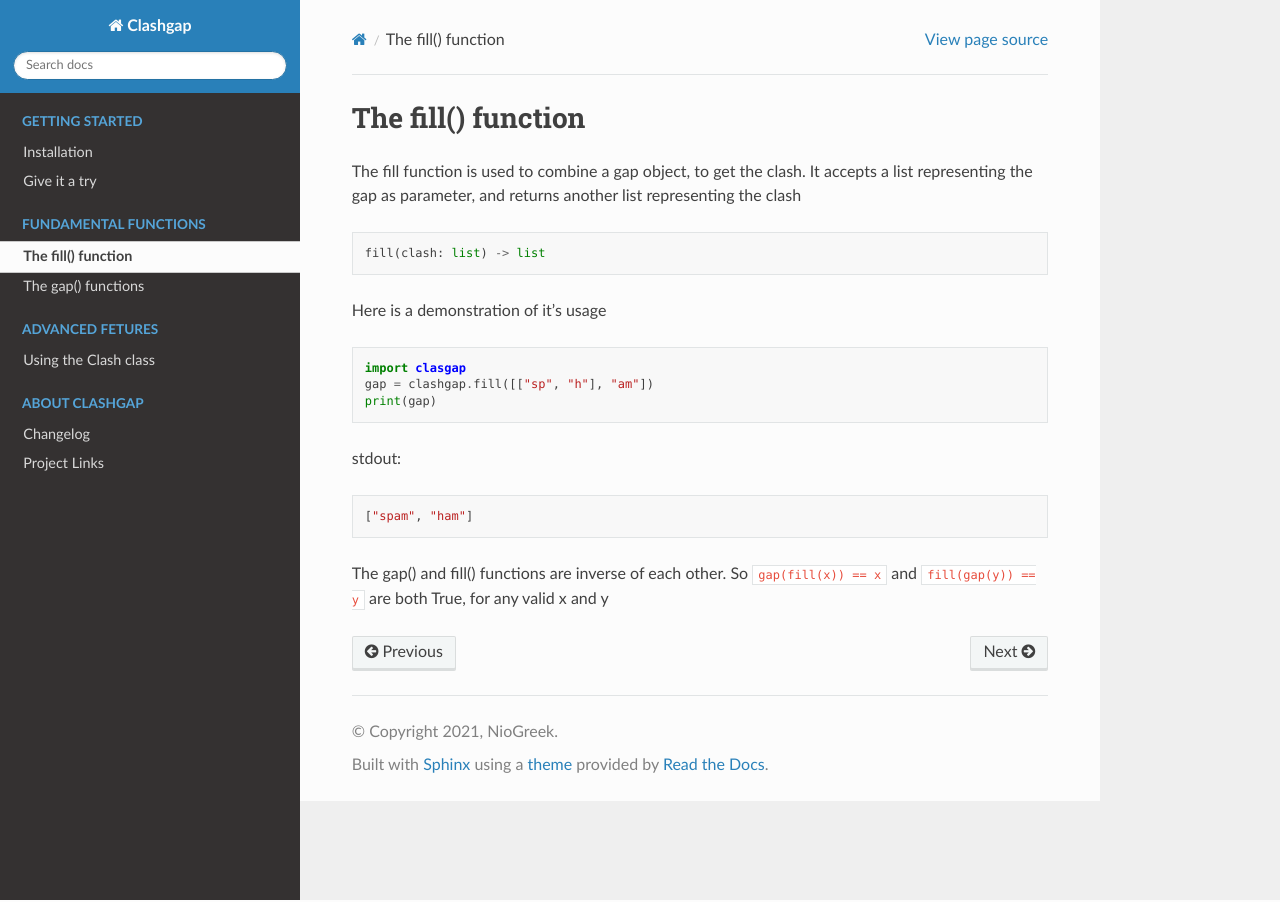
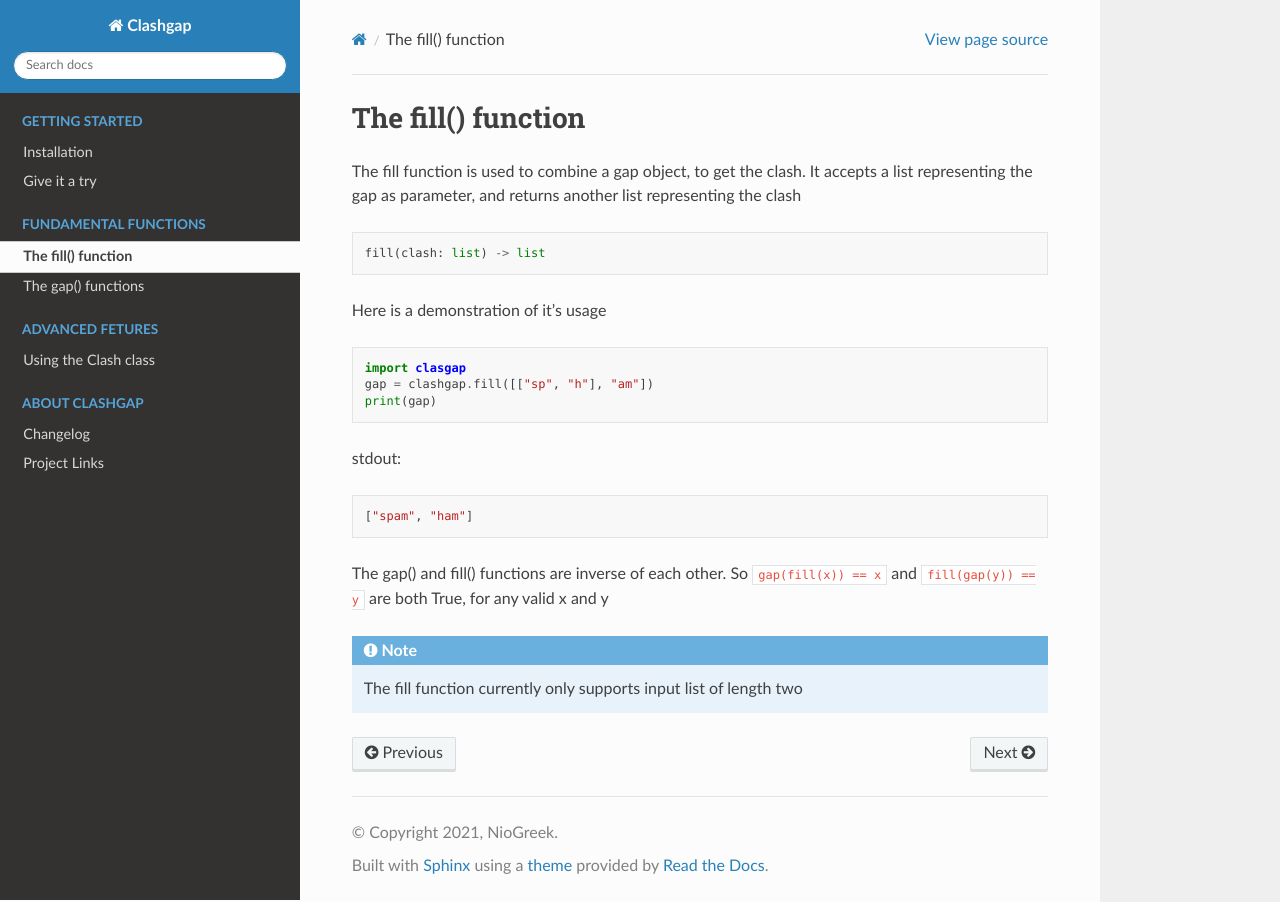
Before and after one commit to NioGreek/Clashgap, a Sphinx documentation site: the page built from docs/fundamental-functions/fill.rst, in a window 1280 px wide. Built offline with Sphinx 7.4.7 and the Read the Docs theme 2.0.0, drawn with Linux system fonts in a browser that asks for light colours.

Commit message:
Notify that you can only clash 2 strings

```diff
--- a/docs/fundamental-functions/fill.rst
+++ b/docs/fundamental-functions/fill.rst
@@ -22,3 +22,6 @@ stdout:
    ["spam", "ham"]
 
 The gap() and fill() functions are inverse of each other. So ``gap(fill(x)) == x`` and ``fill(gap(y)) == y`` are both True, for any valid x and y
+
+.. note::
+   The fill function currently only supports input list of length two
--- a/docs/fundamental-functions/gap.rst
+++ b/docs/fundamental-functions/gap.rst
@@ -22,3 +22,6 @@ stdout:
    [["sp", "h"], "am"]]
 
 The gap() and fill() functions are inverse of each other. So ``fill(gap(x)) == x`` and ``gap(fill(y)) == y`` are both True, for any valid x and y
+
+.. note::
+   The gap function currently only supports input list of length two
```
